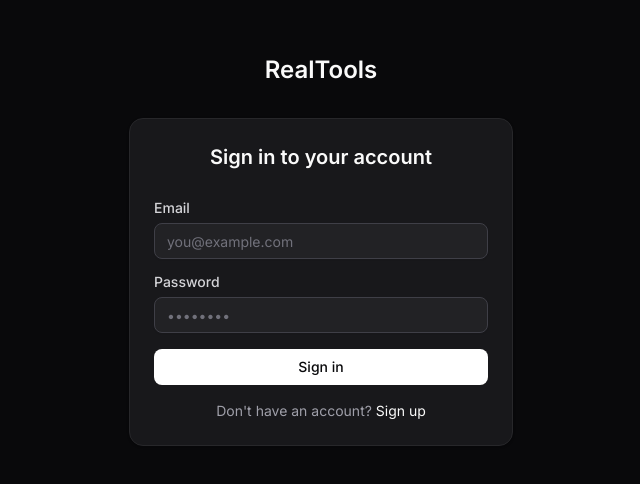
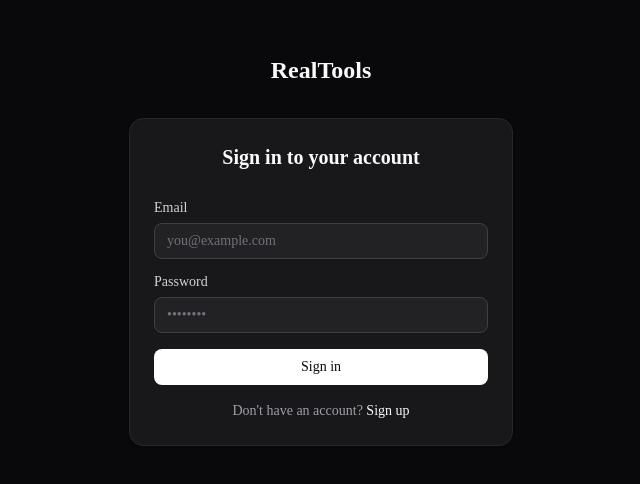
Before and after one commit to benirios/Gainx, a Next.js app in the folder RealTools/: page /auth/login in a window 1280 px wide. Shown: the part 150-634 px from the top of the page, without its empty margins (319-959 px from the left). Built offline with nearby package versions, Linux system fonts and the light colour scheme.

Commit message:
feat(04-01): wire reference display font

```diff
--- a/RealTools/app/layout.tsx
+++ b/RealTools/app/layout.tsx
@@ -1,8 +1,15 @@
 import type { Metadata } from 'next'
-import { Inter } from 'next/font/google'
+import { Cormorant_Garamond, Geist } from 'next/font/google'
 import './globals.css'
+import { cn } from "@/lib/utils";
 
-const inter = Inter({ subsets: ['latin'] })
+const geist = Geist({subsets:['latin'],variable:'--font-sans'});
+
+const cormorant = Cormorant_Garamond({
+  subsets: ['latin'],
+  weight: ['400', '500', '600', '700'],
+  variable: '--font-display',
+})
 
 export const metadata: Metadata = {
   title: 'RealTools',
@@ -15,8 +22,8 @@
   children: React.ReactNode
 }) {
   return (
-    <html lang="en" className="dark">
-      <body className={inter.className}>{children}</body>
+    <html lang="en" className={cn("dark", "font-sans", geist.variable, cormorant.variable)}>
+      <body>{children}</body>
     </html>
   )
 }
```
